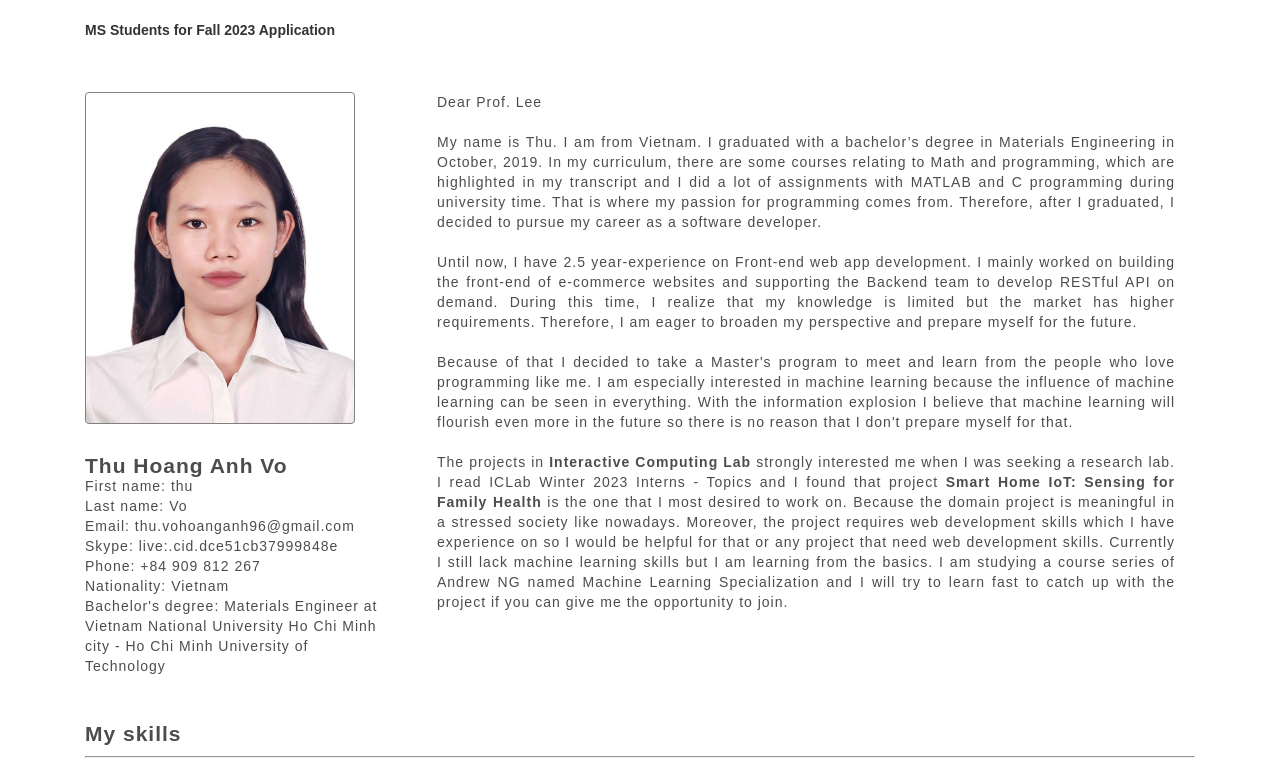
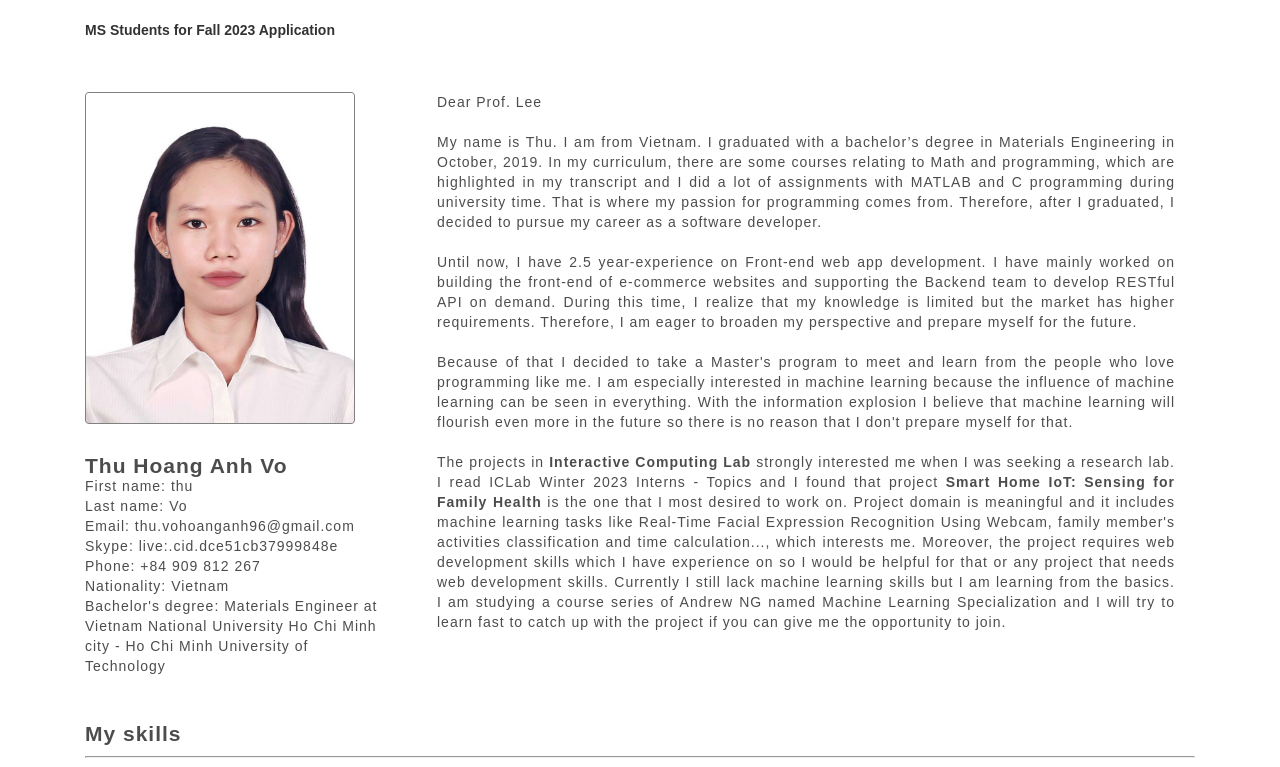
Before and after one commit to anhthuvo/resume, a plain HTML site: page index.html in a window 1280 px wide. Shown: the top 767 px of the page. Drawn offline with nearby package versions, Linux system fonts and the light colour scheme; a web font is replaced by a local one.

Commit message:
Edit text

```diff
--- a/index.html
+++ b/index.html
@@ -48,18 +48,18 @@
             degree in Materials Engineering in October, 2019. In my curriculum,
             there are some courses relating to Math and programming, which are
             highlighted in my transcript and I did a lot of assignments with
-            MATLAB and C programming during university time. That is where my passion
-            for programming comes from. Therefore, after I graduated, I decided
-            to pursue my career as a software developer.
+            MATLAB and C programming during university time. That is where my
+            passion for programming comes from. Therefore, after I graduated, I
+            decided to pursue my career as a software developer.
           </p>
 
           <p>
             Until now, I have 2.5 year-experience on Front-end web app
-            development. I mainly worked on building the front-end of e-commerce
-            websites and supporting the Backend team to develop RESTful API on
-            demand. During this time, I realize that my knowledge is limited but the market
-            has higher requirements. Therefore, I am eager to broaden my
-            perspective and prepare myself for the future.
+            development. I have mainly worked on building the front-end of
+            e-commerce websites and supporting the Backend team to develop
+            RESTful API on demand. During this time, I realize that my knowledge
+            is limited but the market has higher requirements. Therefore, I am
+            eager to broaden my perspective and prepare myself for the future.
           </p>
 
           <p>
@@ -76,14 +76,17 @@
             me when I was seeking a research lab. I read ICLab Winter 2023
             Interns - Topics and I found that project
             <b>Smart Home IoT: Sensing for Family Health</b> is the one that I
-            most desired to work on. Because the domain project is meaningful in
-            a stressed society like nowadays. Moreover, the project requires web
-            development skills which I have experience on so I would be helpful
-            for that or any project that need web development skills. Currently
-            I still lack machine learning skills but I am learning from the
-            basics. I am studying a course series of Andrew NG named Machine
-            Learning Specialization and I will try to learn fast to catch up
-            with the project if you can give me the opportunity to join.
+            most desired to work on. Project domain is meaningful and it
+            includes machine learning tasks like Real-Time Facial
+            Expression Recognition Using Webcam, family member's activities
+            classification and time calculation..., which interests me.
+            Moreover, the project requires web development skills which I have
+            experience on so I would be helpful for that or any project that
+            needs web development skills. Currently I still lack machine
+            learning skills but I am learning from the basics. I am studying a
+            course series of Andrew NG named Machine Learning Specialization and
+            I will try to learn fast to catch up with the project if you can
+            give me the opportunity to join.
           </p>
         </div>
       </div>
@@ -257,8 +260,11 @@
         <h1 class="section_title">My transcript</h1>
         <hr />
         <p>
-          Bachelor's degree: Materials Engineer at <b>Vietnam National University
-          Ho Chi Minh city - Ho Chi Minh University of Technology</b>
+          Bachelor's degree: Materials Engineer at
+          <b
+            >Vietnam National University Ho Chi Minh city - Ho Chi Minh
+            University of Technology</b
+          >
         </p>
         <p>GPA: 8.09/10 ~ 3.2/4</p>
         <p>Courses relating to Programming and Math:</p>
@@ -302,11 +308,21 @@
       <h1 class="section_title">References</h1>
       <hr />
 
-      <p>My Head of Product Management is one of whom encourages me to take higher education and this is his recommendation letter about me. </p>
-      <p>Linkedin: <a href="https://www.linkedin.com/in/anh-vu-do-26455333/" target="_blank">https://www.linkedin.com/in/anh-vu-do-26455333/</a></p>
+      <p>
+        My Head of Product Management is one of whom encourages me to take
+        higher education and this is his recommendation letter about me.
+      </p>
+      <p>
+        Linkedin:
+        <a
+          href="https://www.linkedin.com/in/anh-vu-do-26455333/"
+          target="_blank"
+          >https://www.linkedin.com/in/anh-vu-do-26455333/</a
+        >
+      </p>
 
       <br />
-      <img src="img/recommendation_letter.png" class="recommandation_letter"/>
+      <img src="img/recommendation_letter.png" class="recommandation_letter" />
     </div>
 
     <div class="container">
```
